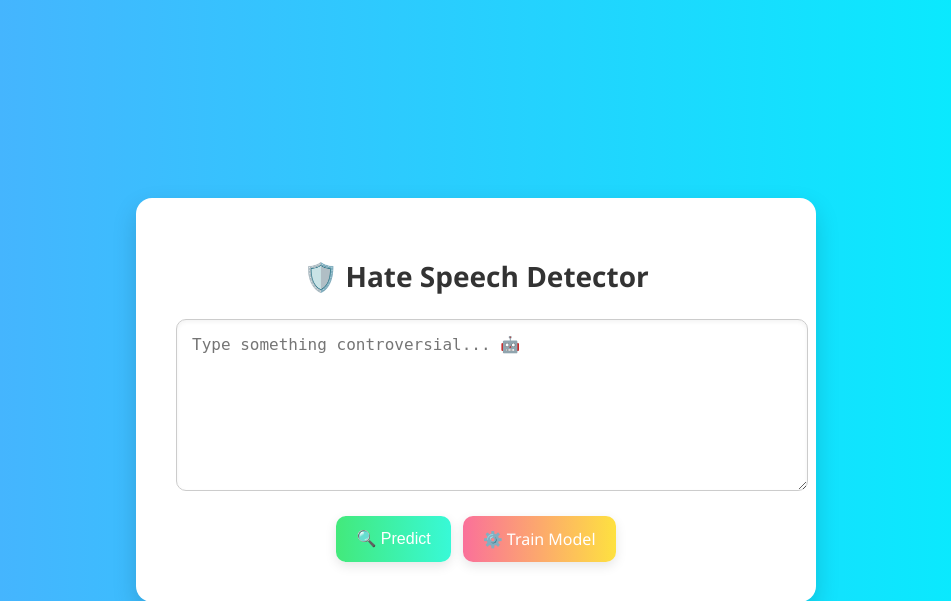
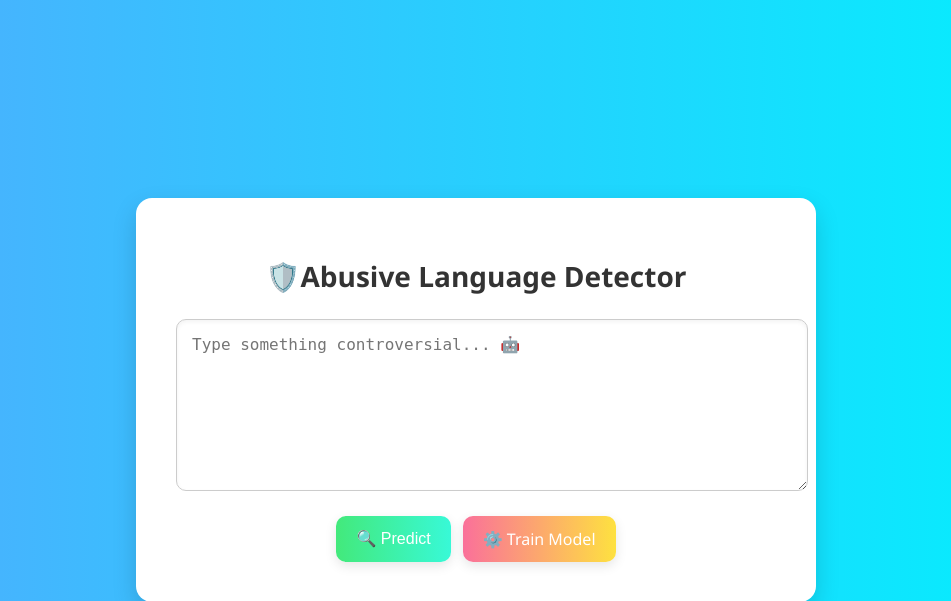
Before and after one commit to matrix0777/NLP-proj2, a Python web app: template templates/index.html in a window 1280 px wide. Shown: the top 601 px of the page, without its empty margins (164-1115 px from the left). Run offline with Jinja, Linux system fonts and the light colour scheme; the template is opened without the code that fills it, so the values that code supplies are empty.

Commit message:
web updated

```diff
--- a/templates/index.html
+++ b/templates/index.html
@@ -8,7 +8,7 @@
 <body>
     <div class="wrapper">
         <div class="container">
-            <h1 class="fade-in">🛡️ Hate Speech Detector</h1>
+            <h1 class="fade-in">🛡️Abusive Language Detector</h1>
             <form method="post" action="/predict" class="fade-in">
                 <textarea name="text" placeholder="Type something controversial... 🤖" required>{{ input_text }}</textarea>
                 <div class="btn-group">
```
